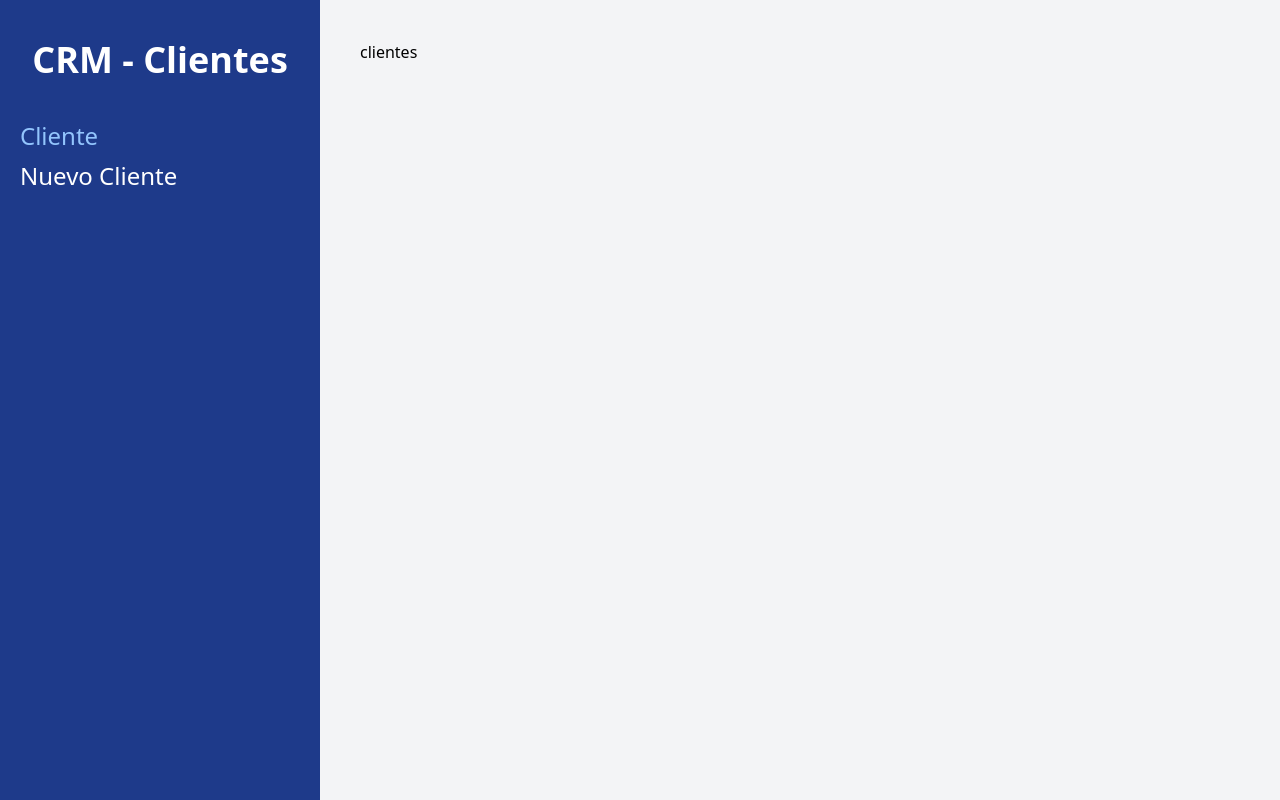
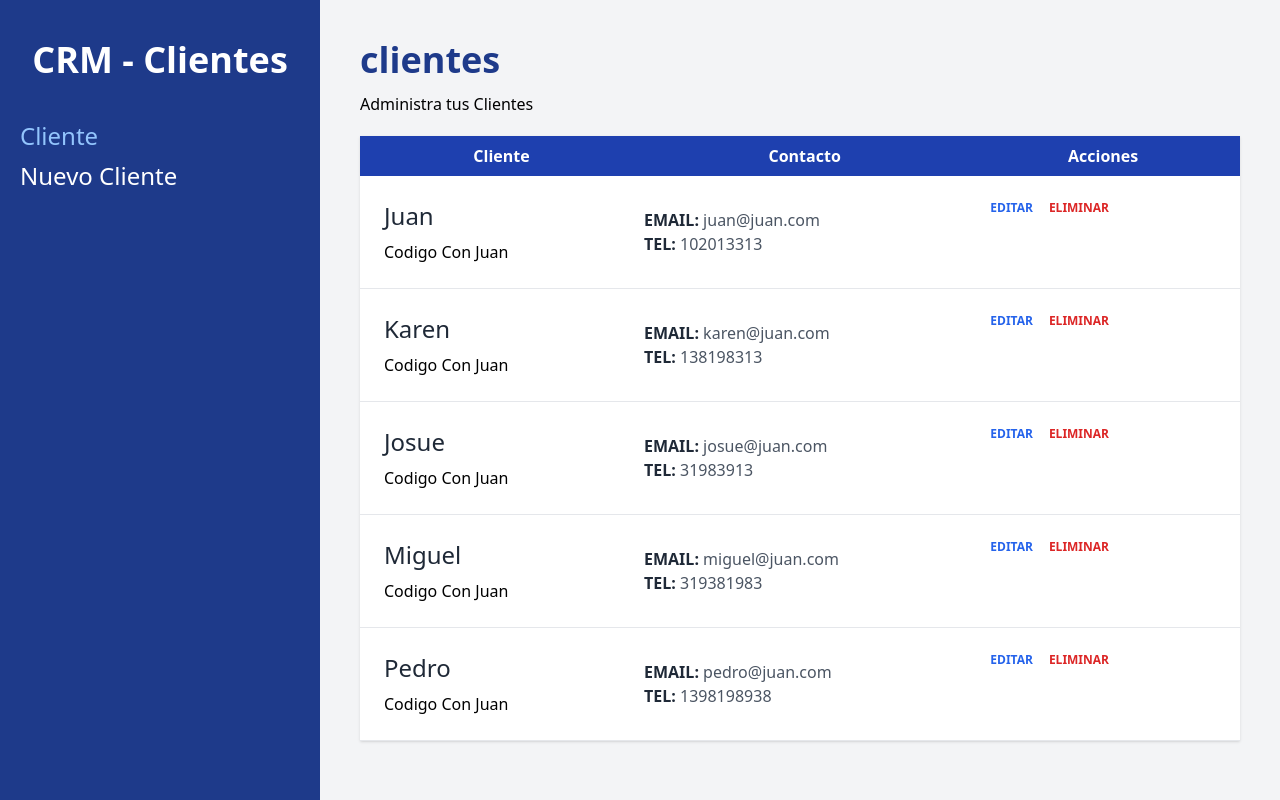
Before and after one commit to julian95844/Administrador-de-Cliente, a React (Vite) app: page / in a window 1280 px wide. Built offline with nearby package versions, Linux system fonts and the light colour scheme.

Commit message:
feat: iterando, dandole estilo y mostrando a los clientes

```diff
--- /dev/null
+++ b/src/components/Cliente.jsx
@@ -0,0 +1,36 @@
+import React from 'react'
+
+function Clientes({cliente}) {
+    const { nombre, empresa, email, telefono, id } = cliente
+  return (
+
+      <tr className='border-b'>
+        <td className="p-6 space-y-2">
+          <p className='text-2xl text-gray-800'> {nombre}</p>
+          <p>{empresa}</p>
+        </td>
+        <td>
+          <p className='text-gray-600'><span className='text-gray-800 uppercase font-bold'>Email: </span>{email}</p>
+          <p className='text-gray-600'><span className='text-gray-800 uppercase font-bold'>Tel: </span>{telefono}</p>
+        </td>
+        <td className='p-6 flex gap-4'>
+          <button
+            type='button'
+            className='text-blue-600 hover:text-blue-700 uppercase font-bold text-xs'
+          >
+            Editar
+          </button>
+
+          <button
+            type='button'
+            className='text-red-600 hover:text-red-700 uppercase font-bold text-xs'
+          >
+            Eliminar
+          </button>
+
+        </td>
+      </tr>
+  )
+}
+
+export default Clientes
--- a/src/components/Layout.jsx
+++ b/src/components/Layout.jsx
@@ -19,7 +19,7 @@ function Layout() {
               </nav>
           </aside>
 
-          <main className="md:w3/4 p-10 md:h-screen overflow-scroll">
+          <main className="md:w-3/4 p-10 md:h-screen overflow-scroll">
               <Outlet/>
           </main>
 
--- a/src/pages/index.jsx
+++ b/src/pages/index.jsx
@@ -1,5 +1,5 @@
 import { useLoaderData } from "react-router-dom"
-
+import Cliente from "../components/Cliente";
 export function loader() {
   const clientes = [
     {
@@ -46,9 +46,34 @@ function index() {
    const clientes = useLoaderData()
    console.log(clientes)
   return (
-    <div>clientes
+    <>
+      <h1 className="font-black text-4xl text-blue-900">clientes</h1>
+      <p className="mt-3">Administra tus Clientes</p>
 
-    </div>
+      {clientes.length ? (
+        <table className="w-full bg-white shadow mt-5 table-auto">
+          <thead className="bg-blue-800 text-white">
+              <tr>
+                <th className="p-2">Cliente</th>
+                <th className="p-2">Contacto</th>
+                <th className="p-2">Acciones</th>
+              </tr>
+          </thead>
+          <tbody>
+              {clientes.map( cliente =>(
+                <Cliente
+                cliente={cliente}
+                key={cliente.id}
+                />
+              ))}
+          </tbody>
+        </table>
+      ) : (
+        <p className="text-center mt-10">No Hay Clientes aun</p>
+      )}
+
+    </>
+
   )
 }
 
```
